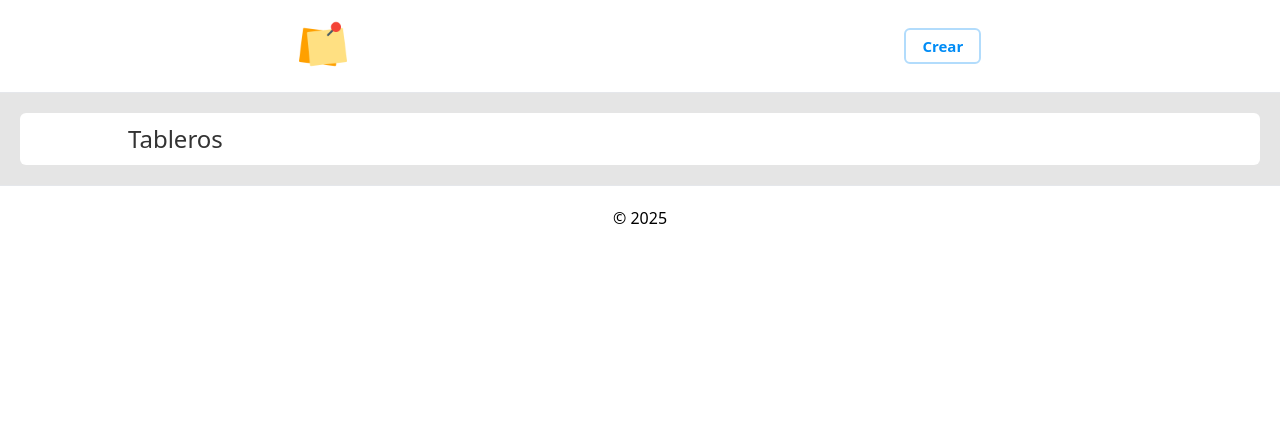
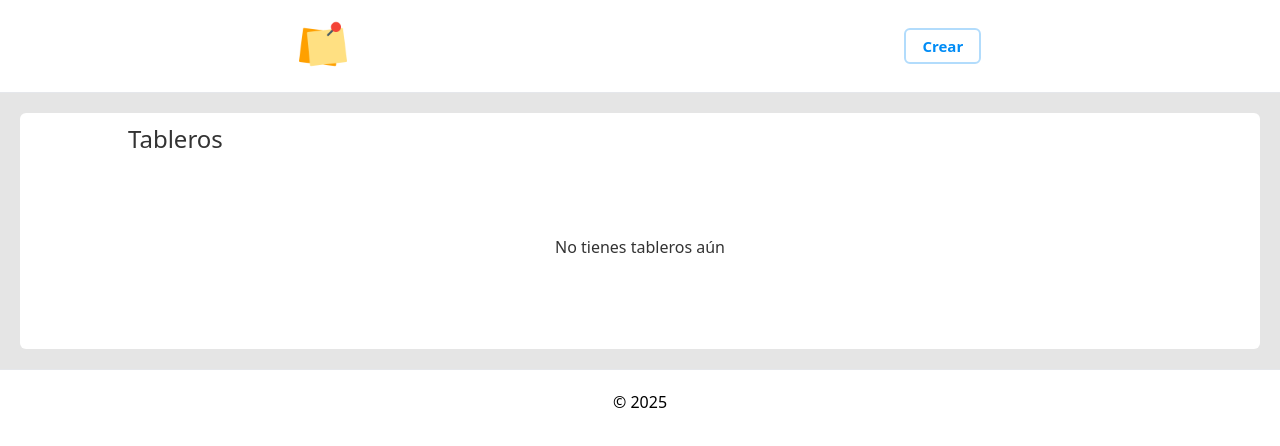
Before and after one commit to neolinkDev/tableros-ls, a React (Vite) app: page / in a window 1280 px wide. Shown: the top 446 px of the page. Built offline with nearby package versions, Linux system fonts and the light colour scheme.

Commit message:
Add BoardList comp

```diff
--- /dev/null
+++ b/src/components/boards/BoardList.tsx
@@ -0,0 +1,57 @@
+import { useContext } from "react";
+import { BoardContext } from "../../contexts/BoardContext/boardContext";
+
+export function BoardList() {
+
+  const { boards } = useContext(BoardContext);
+
+
+  return (
+    <>
+      {
+        boards.length ? (
+          <ul
+            role="list"
+            className="grid grid-cols-1 sm:grid-cols-2 md:grid-cols-3 lg:grid-cols-4 gap-x-4 gap-y-4 my-6"
+          >
+            {
+              // boards.map((board) => (
+              //   <li key={board.id}>
+              //     <div>
+
+              //       <div className="w-full min-w-0 h-24 overflow-hidden rounded-lg leading-[20px] relative block p-2 bg-black/20 hover:bg-cyan-500">
+
+              //         <div className="flex flex-col justify-between h-full gap-2">
+              //           <Link
+              //             to={`/boards/${board.id}`}
+              //             className="text-base font-bold break-words"
+              //           >
+              //             {board.boardName}
+              //           </Link>
+
+              //           <div className="flex justify-around">
+              //             <Link to={`/boards/${board.id}/edit`}>editar</Link>
+
+              //             <button
+              //               type="button"
+              //               className="cursor-pointer"
+              //               onClick={() => handleBoardDelete(board.id)}
+              //             >
+              //               eliminar
+              //             </button>
+              //           </div>
+              //         </div>
+              //         {/* </Link> */}
+              //       </div>
+              //     </div>
+              //   </li>
+              // ))
+            }
+          </ul>
+        ) : (
+          <h3 className="text-center text-[#333] py-20">No tienes tableros aún</h3>
+        )
+      }
+    </>
+  );
+}
--- a/src/contexts/BoardContext/boardReducer.ts
+++ b/src/contexts/BoardContext/boardReducer.ts
@@ -3,6 +3,7 @@ import { ActionType, BoardAction } from "./boardActions";
 
 
 export interface BoardState {
+  length: any;
   boards: Board[];
 }
 
--- a/src/pages/DashboardPage.tsx
+++ b/src/pages/DashboardPage.tsx
@@ -1,6 +1,8 @@
+import { BoardList } from '../components/boards/BoardList';
 import { H1 } from '../components/H1';
 
 export function DashboardPage() {
+
   return (
 
       <section className="bg-white rounded-md p-2.5">
@@ -8,6 +10,8 @@ export function DashboardPage() {
 
           <H1 text="tableros" />
 
+          <BoardList />
+
         </div>
       </section>
 
```
